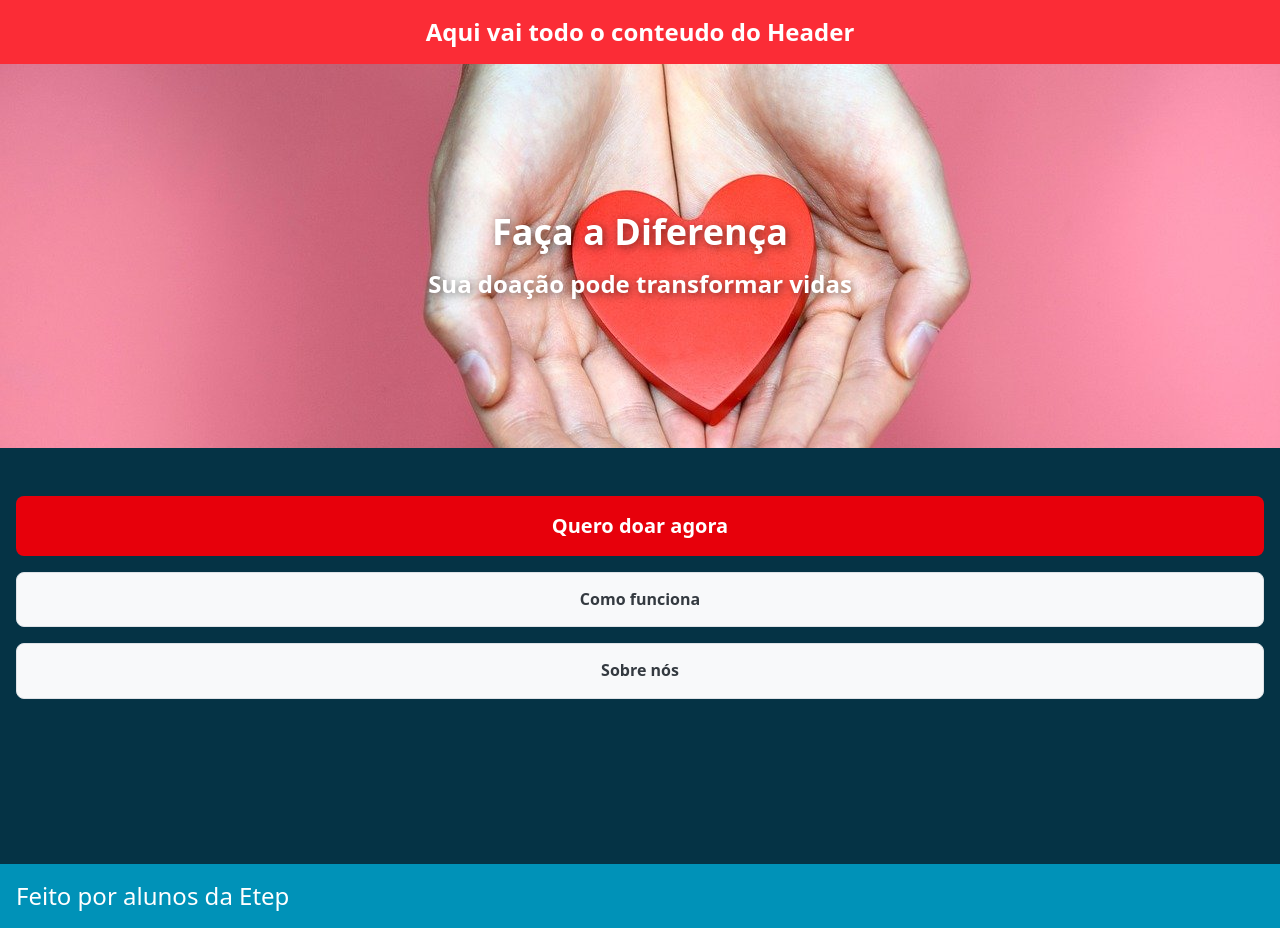
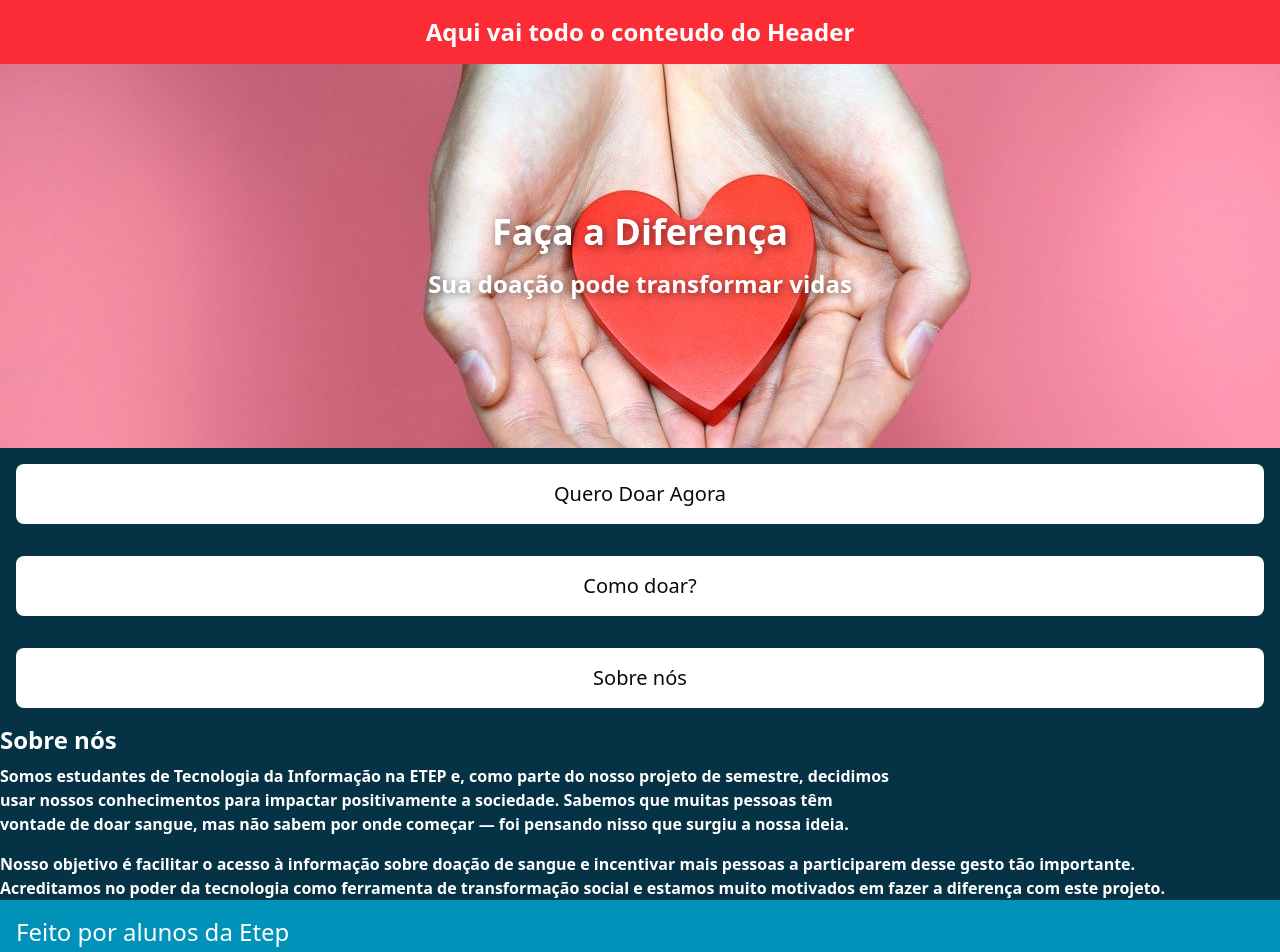
Before and after one commit to gabriel-vitebo/HemoMap-FrontEnd, a Nuxt app: page / in a window 1280 px wide. Shown: the top 952 px of the page. Before the commit the page ends 928 px from the top, so only its background shows below. Built offline with nearby package versions, Linux system fonts and the light colour scheme.

Commit message:
feat: add aboutUs component

```diff
--- a/src/components/body/body.schema.ts
+++ b/src/components/body/body.schema.ts
@@ -2,6 +2,6 @@ import { tv } from "tailwind-variants";
 
 export const schema = tv({
   slots: {
-    base: 'w-full h-screen bg-cyan-950 text-2xl text-white font-bold justify-center flex',
+    base: 'w-full bg-cyan-950 text-2xl text-white font-bold justify-center flex flex-col',
   }
 })
--- /dev/null
+++ b/src/components/section/aboutUs/aboutUs.schema.ts
@@ -0,0 +1,9 @@
+import { tv } from "tailwind-variants";
+
+export const schema = tv({
+  slots: {
+    base: 'flex flex-col gap-2',
+    content: 'flex flex-col gap-4',
+    text: 'text-balance text-base'
+  }
+})
--- /dev/null
+++ b/src/components/section/aboutUs/index.vue
@@ -0,0 +1,28 @@
+<script lang="ts" setup>
+import { schema } from './aboutUs.schema';
+
+const ui = computed(() => {
+  return schema();
+})
+</script>
+
+<template>
+  <div :class="ui.base()">
+    <h2>Sobre nós</h2>
+    <div :class="ui.content()">
+      <p :class="ui.text()">
+        Somos estudantes de Tecnologia da Informação na ETEP e, como parte do nosso
+        projeto de semestre, decidimos usar nossos conhecimentos para impactar
+        positivamente a sociedade. Sabemos que muitas pessoas têm vontade
+        de doar sangue, mas não sabem por onde começar —
+        foi pensando nisso que surgiu a nossa ideia.
+      </p>
+      <p :class="ui.text()">
+        Nosso objetivo é facilitar o acesso à informação sobre doação de sangue
+        e incentivar mais pessoas a participarem desse gesto tão importante.
+        Acreditamos no poder da tecnologia como ferramenta de transformação
+        social e estamos muito motivados em fazer a diferença com este projeto.
+      </p>
+    </div>
+  </div>
+</template>
--- a/src/components/section/introContent/index.vue
+++ b/src/components/section/introContent/index.vue
@@ -1,6 +1,13 @@
 <script lang="ts" setup>
 import heartFallBack from '~/assets/fallback/heart.jpg'
 import { schema } from './introContent.schema';
+
+const props = defineProps<{
+  options:
+    {
+      title: string,
+    }[]
+}>();
 
 const ui = computed(() => {
   return schema();
@@ -22,30 +29,12 @@ const ui = computed(() => {
       </div>
     </div>
 
-    <div class="flex flex-col gap-4 p-4">
-      <div class="w-full active">
-        <button class="w-full p-4 bg-red-600 border-none rounded-[8px] text-xl font-bold">Quero doar agora</button>
-      </div>
-      <div class="sidebar-option">
-        <button class="secondary-button">Como funciona</button>
-      </div>
-      <div class="sidebar-option">
-        <button class="secondary-button">Sobre nós</button>
-      </div>
+    <div
+      v-for="(option, key) in props.options"
+      :key
+      class="flex flex-col gap-1 p-4"
+    >
+      <button :class="ui.button()">{{ option.title }}</button>
     </div>
   </div>
 </template>
-
-  <style scoped>
-  .secondary-button {
-    width: 100%;
-    padding: 1rem;
-    background-color: #f8f9fa;
-    color: #343a40;
-    border: 1px solid #dee2e6;
-    border-radius: 8px;
-    font-size: 1rem;
-    cursor: pointer;
-    transition: all 0.3s ease;
-  }
-  </style>
--- a/src/components/section/introContent/introContent.schema.ts
+++ b/src/components/section/introContent/introContent.schema.ts
@@ -2,10 +2,11 @@ import { tv } from "tailwind-variants";
 
 export const schema = tv({
   slots: {
-    base: 'flex flex-col w-full gap-8',
+    base: 'flex flex-col w-full',
     banner: 'relative w-full h-96 overflow-hidden',
     bannerImage: 'size-full object-cover',
     bannerContent: 'absolute top-1/2 left-1/2 transform -translate-x-1/2 -translate-y-1/2 text-center text-white drop-shadow-[2px_2px_4px_rgba(0,0,0,0.5)]',
     bannerContentTitle: 'text-4xl mb-4',
-  }
+    button: 'w-full p-4 bg-white border-none rounded-[8px] text-xl font-medium text-neutral-950'
+  },
 })
--- a/src/pages/index.vue
+++ b/src/pages/index.vue
@@ -2,13 +2,28 @@
 import Header from '~/components/header/header.vue';
 import Body from '~/components/body/body.vue';
 import Footer from '~/components/footer/footer.vue';
+
+const options = [
+  {
+    title: 'Quero Doar Agora',
+  },
+  {
+    title: 'Como doar?',
+  },
+  {
+    title: 'Sobre nós',
+  },
+];
 
 </script>
 
 <template>
   <Header />
   <Body>
-    <SectionIntroContent />
+    <SectionIntroContent
+      :options
+    />
+    <SectionAboutUs />
   </Body>
   <Footer />
 </template>
```
